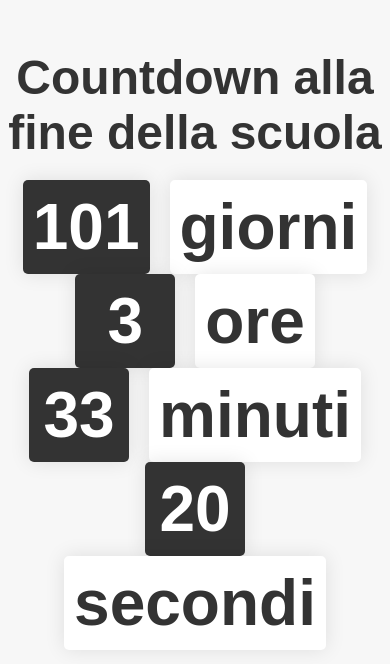
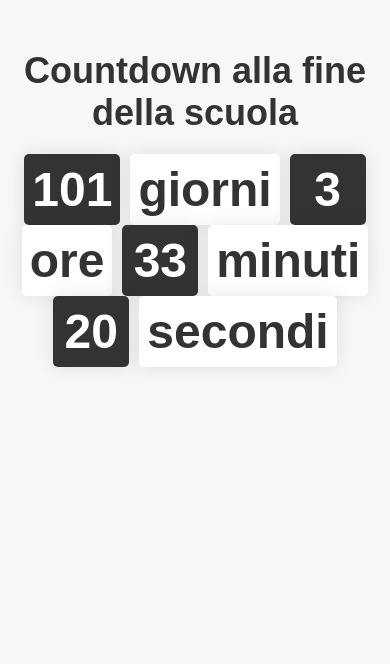
Before and after one commit to MettCreator14/countdown-finescuola-, a plain HTML site: page index.html in a window 390 px wide. Drawn offline with Linux system fonts and the light colour scheme.

Commit message:
The update

```diff
--- a/index.html
+++ b/index.html
@@ -1,7 +1,10 @@
+
+
 <!DOCTYPE html>
 <html>
 <head>
 	<title>Countdown alla fine della scuola</title>
+	<meta name="viewport" content="width=device-width, initial-scale=1">
 	<style>
 		body {
 			font-family: Arial, sans-serif;
@@ -37,33 +40,38 @@
 			background-color: #333;
 			color: #FFF;
 		}
+
+		@media screen and (max-width: 768px) {
+			h1 {
+				font-size: 36px;
+			}
+			#countdown {
+				font-size: 48px;
+				margin-bottom: 30px;
+			}
+			#countdown span {
+				min-width: 60px;
+				padding: 8px;
+				margin: 0 5px;
+			}
+		}
 	</style>
 </head>
 <body>
 	<h1>Countdown alla fine della scuola</h1>
 	<div id="countdown"></div>
 	<script>
-
 		var countDownDate = new Date("June 7, 2023 00:00:00").getTime();
 
-
 		var x = setInterval(function() {
-
-
 			var now = new Date().getTime();
-
-
 			var distance = countDownDate - now;
-
-
 			var days = Math.floor(distance / (1000 * 60 * 60 * 24));
 			var hours = Math.floor((distance % (1000 * 60 * 60 * 24)) / (1000 * 60 * 60));
 			var minutes = Math.floor((distance % (1000 * 60 * 60)) / (1000 * 60));
 			var seconds = Math.floor((distance % (1000 * 60)) / 1000);
 
-
 			document.getElementById("countdown").innerHTML = "<span class='num'>" + days + "</span><span>giorni</span><span class='num'>" + hours + "</span><span>ore</span><span class='num'>" + minutes + "</span><span>minuti</span><span class='num'>" + seconds + "</span><span>secondi</span>";
-
 
 			if (distance < 0) {
 				clearInterval(x);
```
